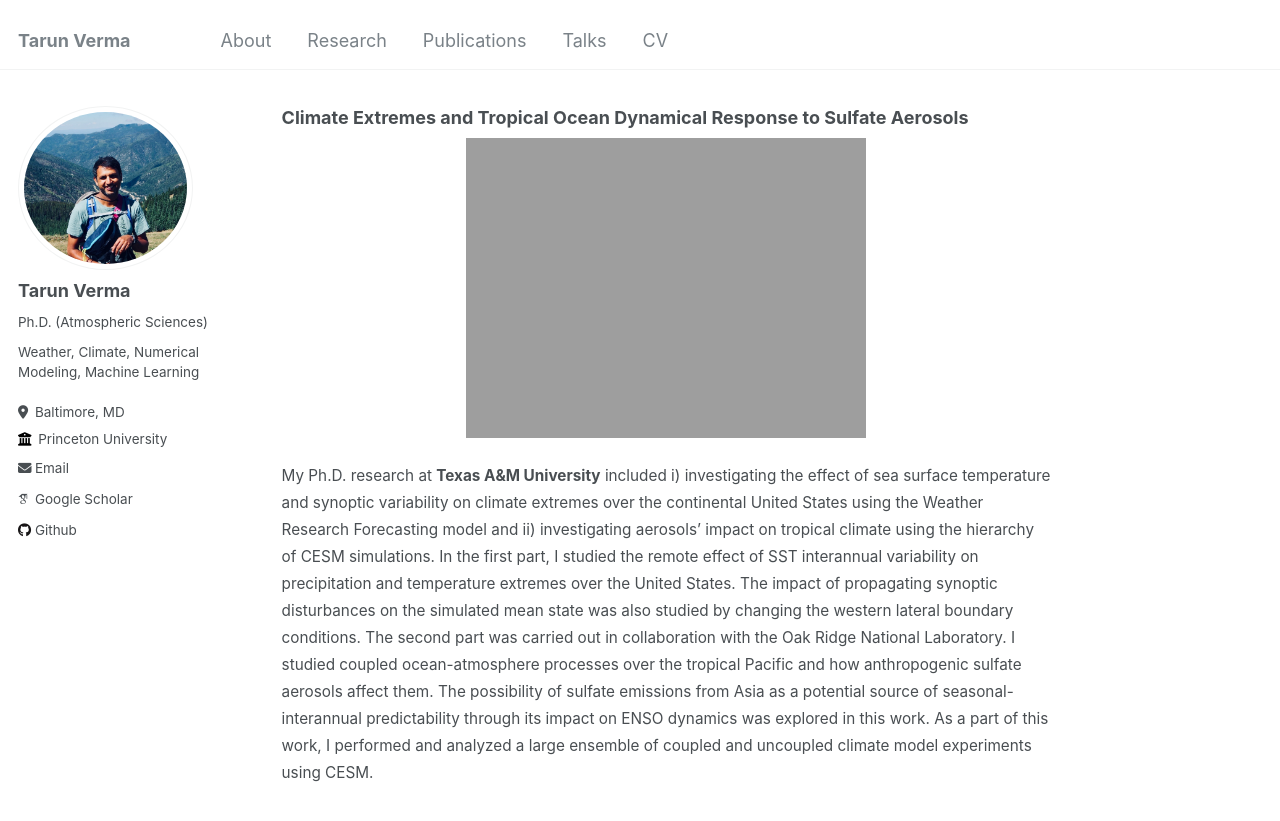
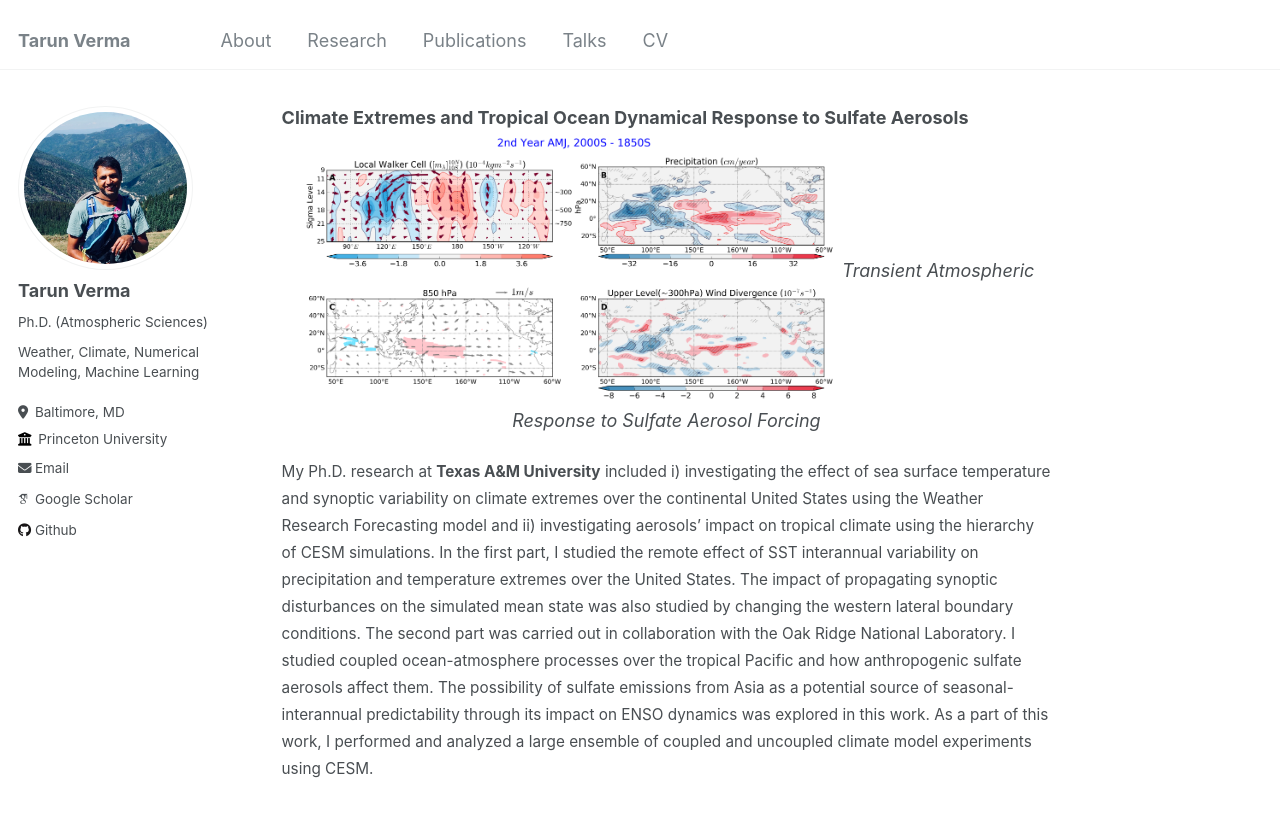
Before and after one commit to shiprock-1583/shiprock-1583.github.io, a Jekyll site: the page built from _pages/research.md, in a window 1280 px wide and 900 px high, scrolled down 1245 px. Shown: the top 821 px of the window. Built offline with Jekyll 4.4.1, drawn with Linux system fonts in a browser that asks for light colours; some web fonts are replaced.

Commit message:
Update research.md

```diff
--- a/_pages/research.md
+++ b/_pages/research.md
@@ -15,6 +15,10 @@ author_profile: true
 <span style="font-size:0.85em;">As a part of an internal LANL grant sponsored by the Center for Space and Earth Science, I developed a deep-learning model to forecast high-latitude climate variability on seasonal to interannual timescales. The goal was to investigate physical processes providing predictability on different timescales and understand the benefits of using deep learning over traditional statistical approaches. For this purpose, convolutional neural networks predicting subpolar North Atlantic Sea Surface Temperature (SST) from prior SST and upper ocean heat content fields were trained on data from a long preindustrial control simulation with the CESM. The results were compared against autoregressive and (spatially extended) linear inverse models as benchmarks. </span>
 
 ### Climate Extremes and Tropical Ocean Dynamical Response to Sulfate Aerosols
-![alt text](/images/Picture2.png =100x){: .align-center}
+<p align="center" width="100%">
+    <img width="70%" src="/images/Picture2.png">
+
+  <em>Transient Atmospheric Response to Sulfate Aerosol Forcing</em>
+</p>
 
 <span style="font-size:0.85em;"> My Ph.D. research at **Texas A&M University** included i) investigating the effect of sea surface temperature and synoptic variability on climate extremes over the continental United States using the Weather Research Forecasting model and ii) investigating aerosols' impact on tropical climate using the hierarchy of CESM simulations. In the first part, I studied the remote effect of SST interannual variability on precipitation and temperature extremes over the United States. The impact of propagating synoptic disturbances on the simulated mean state was also studied by changing the western lateral boundary conditions. The second part was carried out in collaboration with the Oak Ridge National Laboratory. I studied coupled ocean-atmosphere processes over the tropical Pacific and how anthropogenic sulfate aerosols affect them. The possibility of sulfate emissions from Asia as a potential source of seasonal-interannual predictability through its impact on ENSO dynamics was explored in this work. As a part of this work, I performed and analyzed a large ensemble of coupled and uncoupled climate model experiments using CESM. </span>
```
